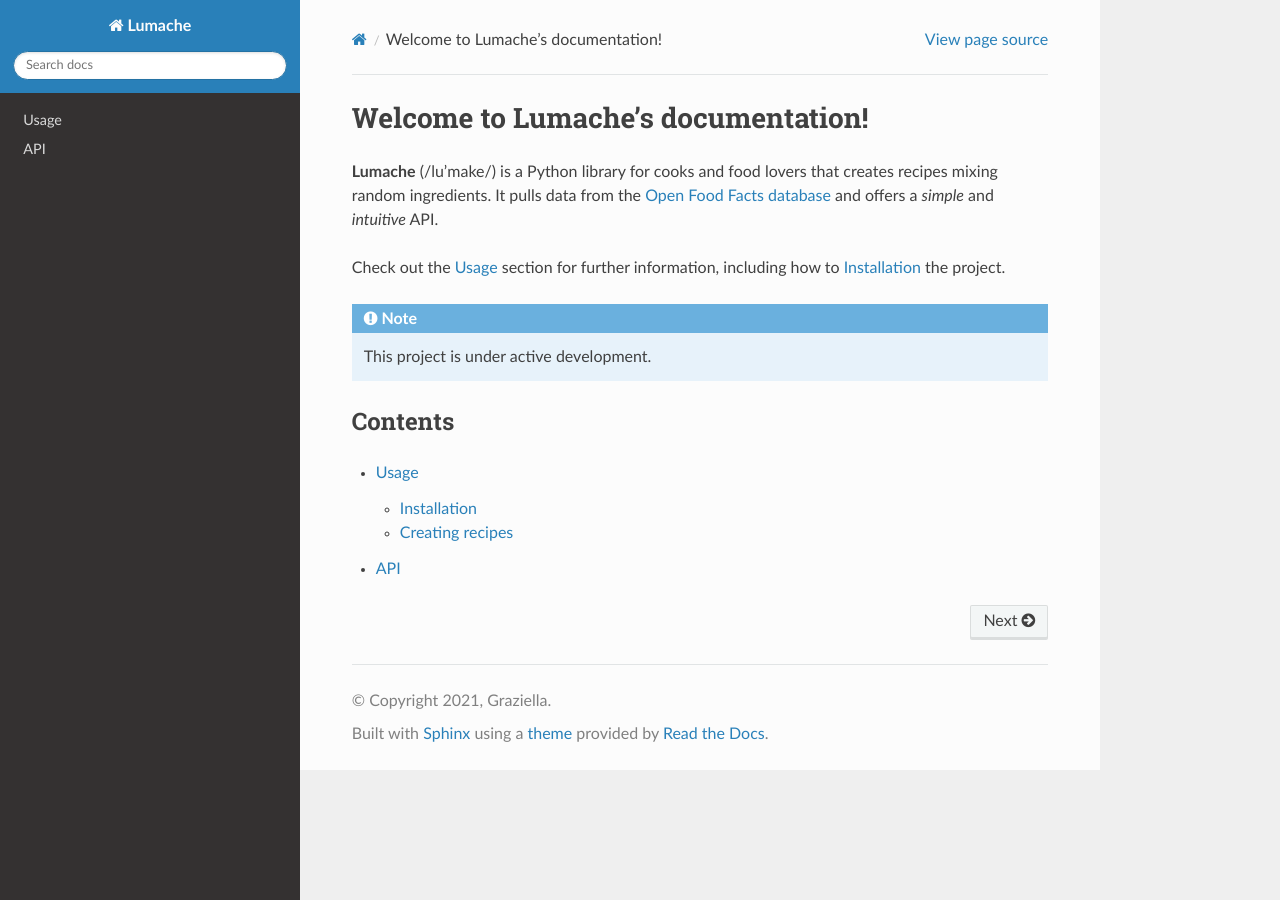
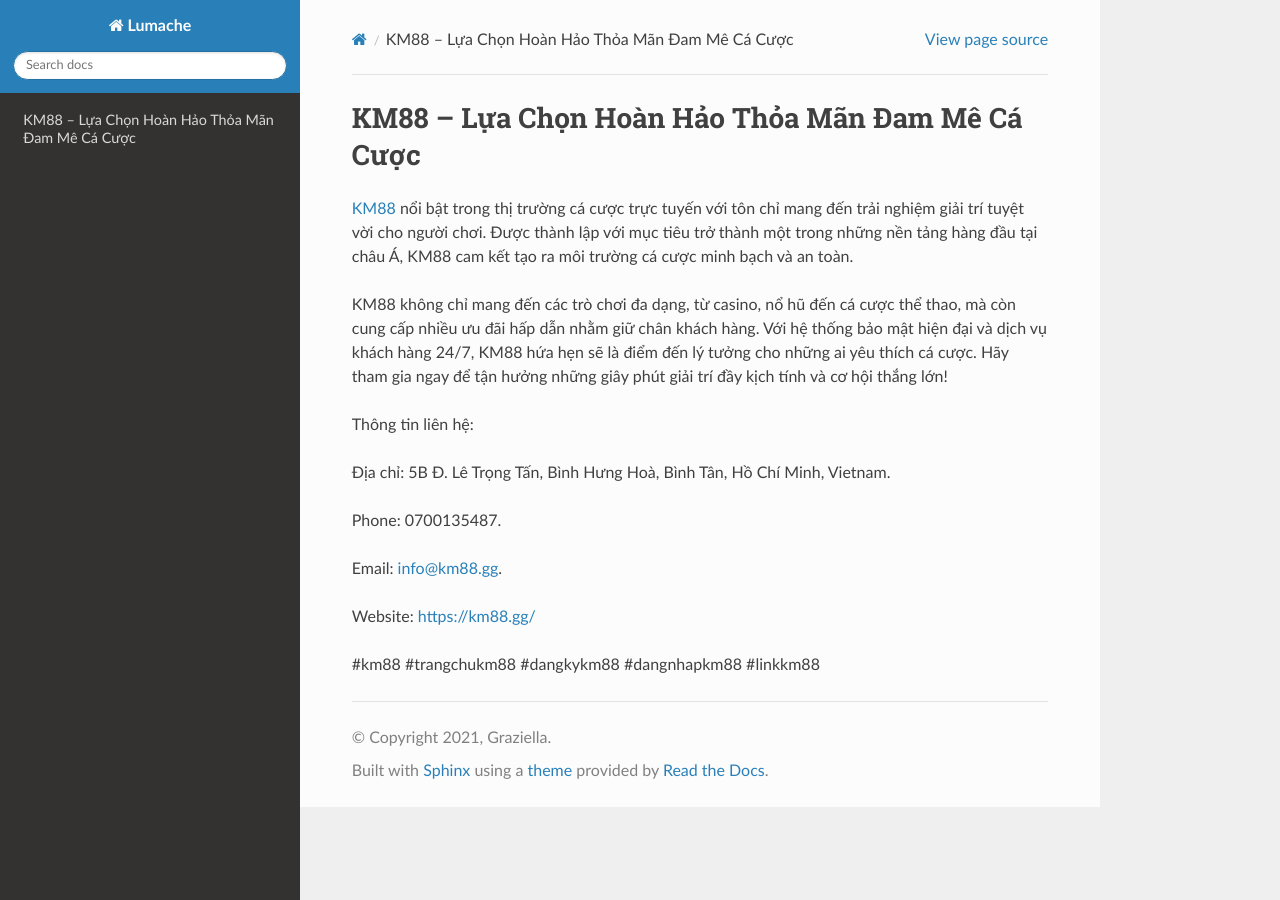
Before and after one commit to hanhtran123/km88gg, a Sphinx documentation site: the page built from docs/source/index.rst, in a window 1280 px wide. Built offline with Sphinx 7.4.7 and the Read the Docs theme 3.1.0, drawn with Linux system fonts in a browser that asks for light colours.

Commit message:
Update index.rst

```diff
--- a/docs/source/index.rst
+++ b/docs/source/index.rst
@@ -1,22 +1,18 @@
-Welcome to Lumache's documentation!
+KM88 – Lựa Chọn Hoàn Hảo Thỏa Mãn Đam Mê Cá Cược
 ===================================
 
-**Lumache** (/lu'make/) is a Python library for cooks and food lovers
-that creates recipes mixing random ingredients.
-It pulls data from the `Open Food Facts database <https://world.openfoodfacts.org/>`_
-and offers a *simple* and *intuitive* API.
+`KM88 <https://km88.gg/>`_ nổi bật trong thị trường cá cược trực tuyến với tôn chỉ mang đến trải nghiệm giải trí tuyệt vời cho người chơi. Được thành lập với mục tiêu trở thành một trong những nền tảng hàng đầu tại châu Á, KM88 cam kết tạo ra môi trường cá cược minh bạch và an toàn.
 
-Check out the :doc:`usage` section for further information, including
-how to :ref:`installation` the project.
+KM88 không chỉ mang đến các trò chơi đa dạng, từ casino, nổ hũ đến cá cược thể thao, mà còn cung cấp nhiều ưu đãi hấp dẫn nhằm giữ chân khách hàng. Với hệ thống bảo mật hiện đại và dịch vụ khách hàng 24/7, KM88 hứa hẹn sẽ là điểm đến lý tưởng cho những ai yêu thích cá cược. Hãy tham gia ngay để tận hưởng những giây phút giải trí đầy kịch tính và cơ hội thắng lớn!
 
-.. note::
+Thông tin liên hệ:
 
-   This project is under active development.
+Địa chỉ: 5B Đ. Lê Trọng Tấn, Bình Hưng Hoà, Bình Tân, Hồ Chí Minh, Vietnam.
 
-Contents
---------
+Phone: 0700135487.
 
-.. toctree::
+Email: info@km88.gg.
 
-   usage
-   api
+Website: https://km88.gg/
+
+#km88 #trangchukm88 #dangkykm88 #dangnhapkm88 #linkkm88
```
